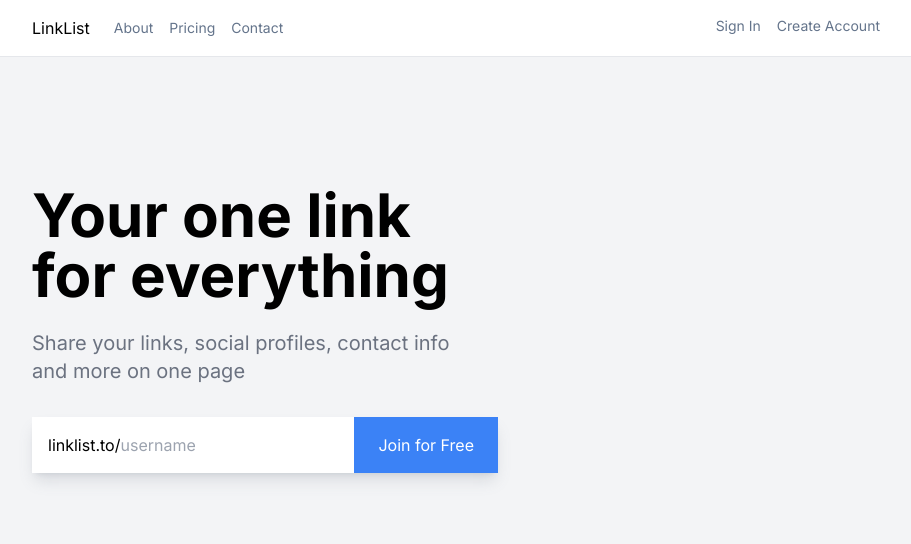
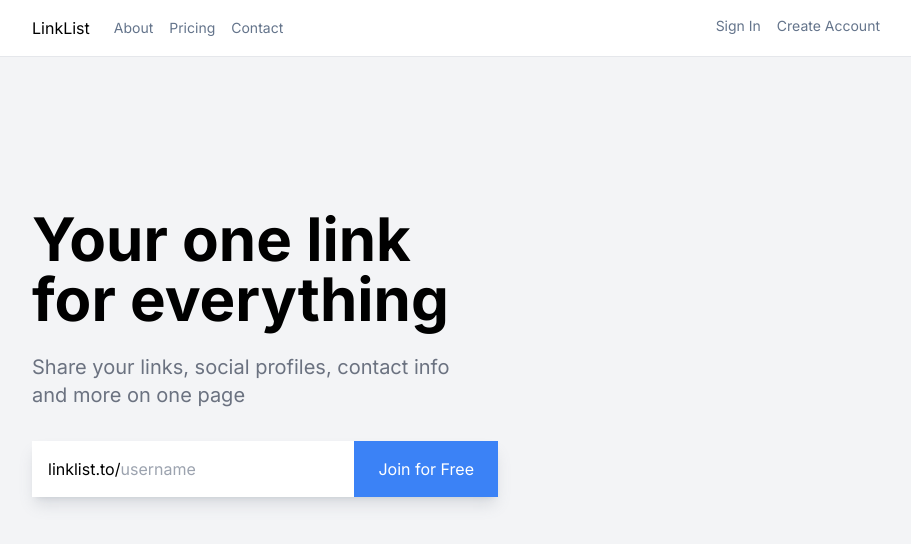
Before and after one commit to CHHyuk/linktree-with-nextjs, a Next.js app: page / in a window 1280 px wide. Shown: the top 544 px of the page, without its empty margins (184-1095 px from the left). Built offline with nearby package versions, Linux system fonts and the light colour scheme.

Commit message:
css 세부 수정

```diff
--- a/src/app/layout.js
+++ b/src/app/layout.js
@@ -1,5 +1,6 @@
 import { Inter } from 'next/font/google'
 import './globals.css'
+import Header from '@/components/Header'
 
 const inter = Inter({ subsets: ['latin'] })
 
@@ -11,7 +12,14 @@ export const metadata = {
 export default function RootLayout({ children }) {
   return (
     <html lang="en">
-      <body className={inter.className}>{children}</body>
+      <body className={inter.className}>
+        <main>
+          <Header />
+          <div className='max-w-4xl mx-auto p-6'>
+            {children}
+          </div>
+        </main>
+      </body>
     </html>
   )
 }
--- a/src/app/page.js
+++ b/src/app/page.js
@@ -1,10 +1,9 @@
-import Header from '@/components/Header'
+
 
 export default function Home() {
   return (
     <main>
-      <Header />
-      <section className='p-6 pt-32 max-w-4xl mx-auto'>
+      <section className='pt-32'>
         <div className='max-w-md mb-8'>
           <h1 className='text-6xl font-bold'>
             Your one link<br />for everything
```
